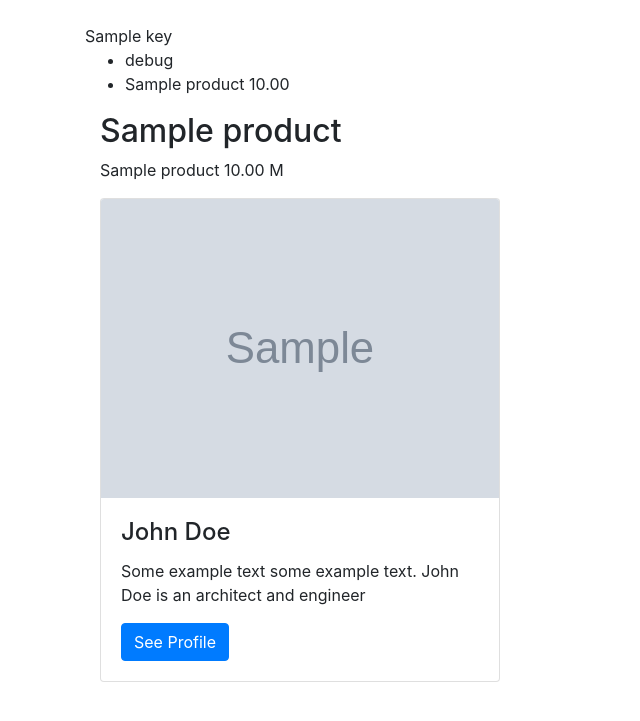
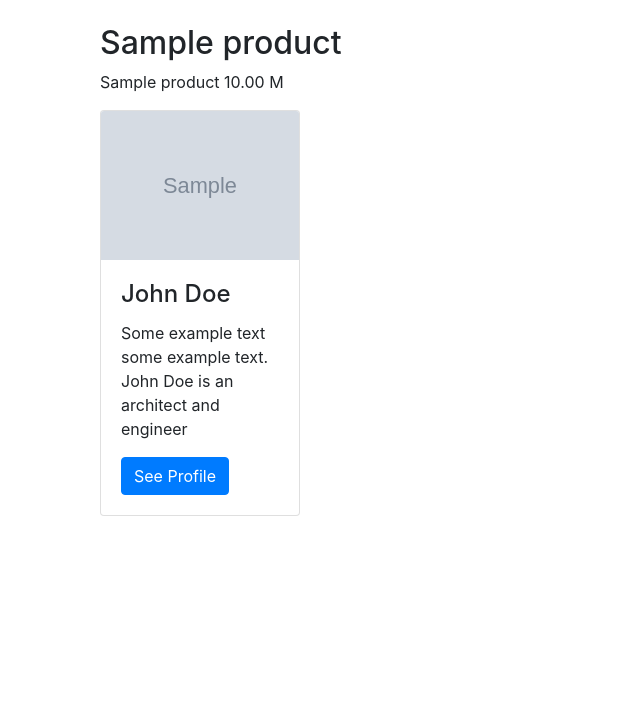
Before and after one commit to wasit7/cs459_2018, a Django app: template myproject/template/product_list.html in a window 1280 px wide. Shown: the part 56-777 px from the top of the page, without its empty margins (0-640 px from the left). Run offline with Django 3.2, Linux system fonts and the light colour scheme; tables that the repository leaves empty hold one stand-in row (values such as "Sample post"); the template is opened without the code that fills it: values that come from a table or form of the project are taken from there, most other values are stand-ins (such as "Sample title", 1, 10 or a date in 2020); grey boxes marked "Sample" are stand-in pictures; some libraries are stand-ins or nearby versions.

Commit message:
init week05

```diff
--- a/myproject/myapp/admin.py
+++ b/myproject/myapp/admin.py
@@ -3,5 +3,8 @@ from .models import Product
 
 class ProductAdmin(admin.ModelAdmin):
     fields = ('name', 'price', 'category', 'image')
+    list_display = ('name', 'price', 'category', 'image')
+    list_filter = ('category', 'price', )
+    list_editable = ('price', 'category', 'image', )
 
 admin.site.register(Product, ProductAdmin)
--- a/myproject/template/product_list.html
+++ b/myproject/template/product_list.html
@@ -1,19 +1,11 @@
 {% extends 'base.html' %}
 
 {% block content %}
-    {{ key }}
-    <ul>
-    <li>debug</li>
-    {% for i in products %}
-        <li> {{ i.name }} {{ i.price }} </li>
-    {% endfor %}
-    </ul>
-
     {% for i in products %}
         <div class="container">
             <h2>{{ i.name }}</h2>
             <p>{{ i.name }} {{ i.price }} {{ i.category }}</p>
-            <div class="card" style="width:400px">
+            <div class="card" style="width:200px">
                 <img class="card-img-top" src="{{ i.image.url }}" alt="Card image" style="width:100%">
                 <div class="card-body">
                 <h4 class="card-title">John Doe</h4>
```
Also changed, not shown: myproject/myapp/views.py (+1 -9 lines), myproject/media/banana.jpg (added), myproject/media/media_test.png (added), myproject/media/product.png (added).
